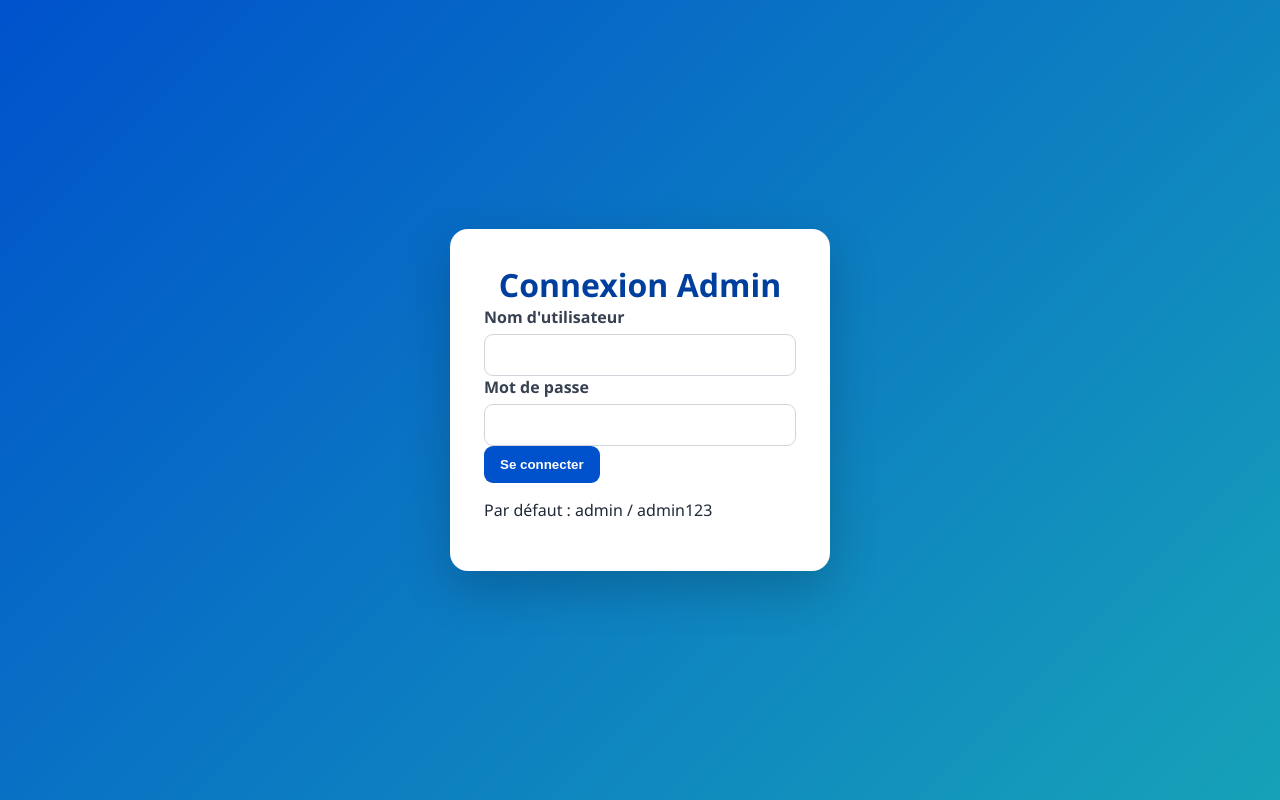
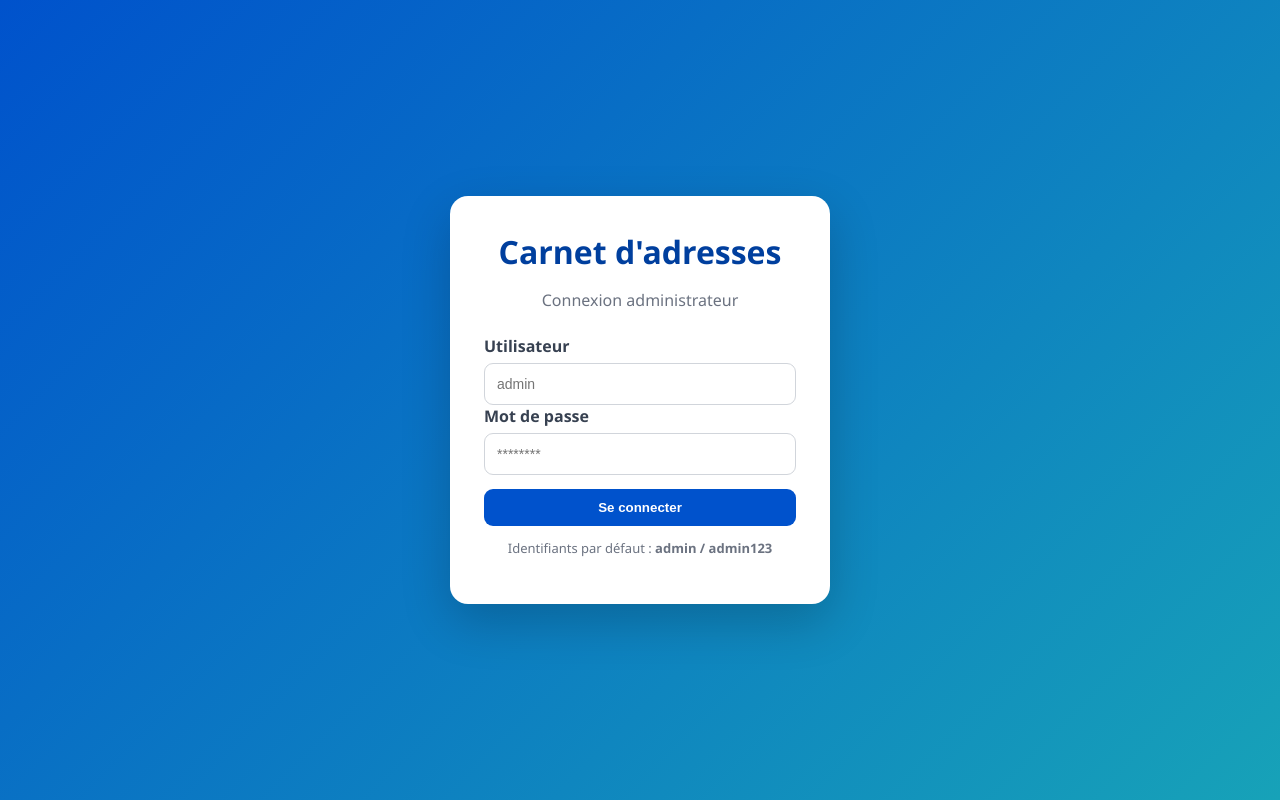
Before and after one commit to jaissi-74/gestion_cabinet_medical, a Flask app: page / in a window 1280 px wide. Run offline with Flask 3, Linux system fonts and the light colour scheme.

Commit message:
Update login page with new title and hints

```diff
--- a/templates/login.html
+++ b/templates/login.html
@@ -2,23 +2,31 @@
 <html lang="fr">
 <head>
   <meta charset="utf-8">
-  <title>Connexion</title>
+  <meta name="viewport" content="width=device-width, initial-scale=1">
+  <title>Connexion — Administrateur</title>
   <link rel="stylesheet" href="{{ url_for('static', filename='style.css') }}">
 </head>
 <body class="login-page">
   <form class="login-card" method="post">
-    <h1>Connexion Admin</h1>
+    <h1>Carnet d'adresses</h1>
+    <p class="subtitle">Connexion administrateur</p>
+
     {% with messages = get_flashed_messages(with_categories=true) %}
-      {% for category, message in messages %}
-        <div class="alert {{ category }}">{{ message }}</div>
-      {% endfor %}
+      {% if messages %}
+        {% for category, message in messages %}
+          <div class="alert {{ category }}">{{ message }}</div>
+        {% endfor %}
+      {% endif %}
     {% endwith %}
-    <label>Nom d'utilisateur</label>
-    <input name="username" required>
+
+    <label>Utilisateur</label>
+    <input type="text" name="username" placeholder="admin" required>
+
     <label>Mot de passe</label>
-    <input type="password" name="password" required>
-    <button>Se connecter</button>
-    <p>Par défaut : admin / admin123</p>
+    <input type="password" name="password" placeholder="********" required>
+
+    <button type="submit" class="btn full">Se connecter</button>
+    <p class="hint">Identifiants par défaut : <strong>admin / admin123</strong></p>
   </form>
 </body>
 </html>
```
